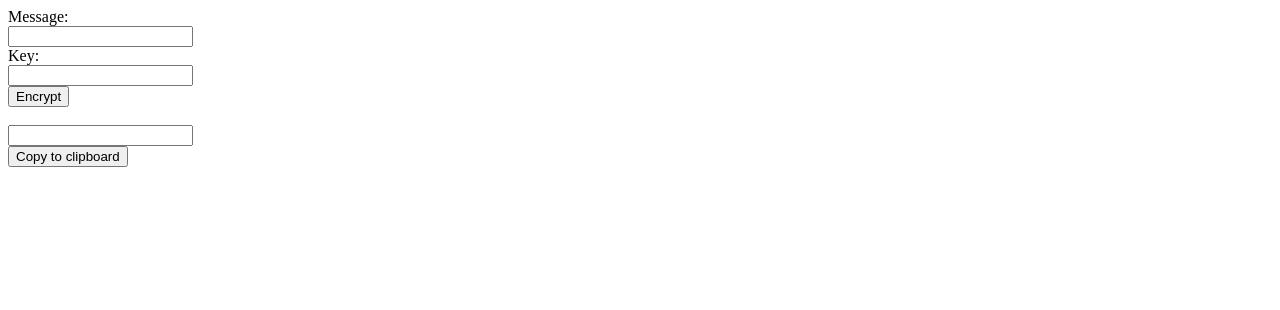
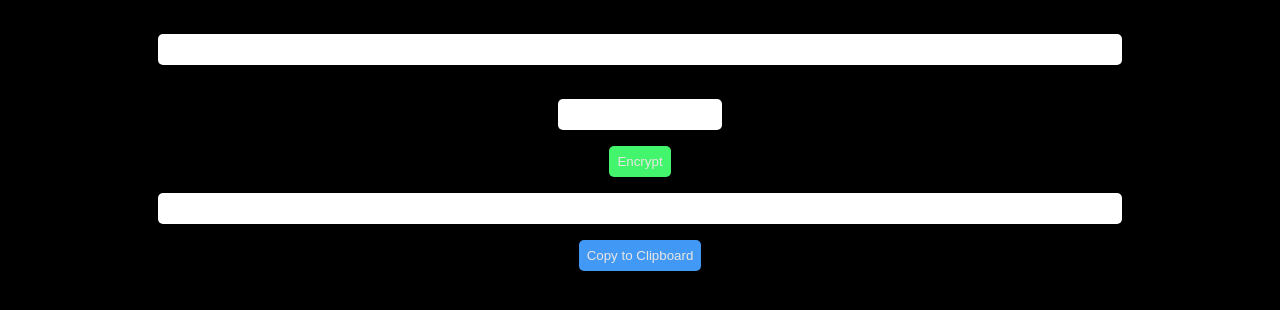
Before and after one commit to IzuTJ/vigenere-cipher, a plain HTML site: page index.html in a window 1280 px wide. Drawn offline with Linux system fonts and the light colour scheme.

Commit message:
Added some basic styling.

```diff
--- a/index.html
+++ b/index.html
@@ -5,18 +5,49 @@
     <meta name="viewport" content="width=device-width, initial-scale=1.0">
     <title>Vigenere</title>
 </head>
+<style>
+    body{
+        background-color: black;
+    }
+    form{
+        text-align: center;
+    }
+    input[type=text]{
+        color: rgb(232, 230, 227);
+        width: 75%;
+        padding: 8px;
+        margin: 8px;
+        border-radius: 5px;
+        border: none;
+    }
+    input[type=button]{
+        color: rgb(232, 230, 227);
+        padding: 8px;
+        margin: 8px;
+        border-radius: 5px;
+        border: none;
+    }
+    #key{
+        width: 20ch;
+    }
+    #encrypt{
+        background-color: rgb(66, 245, 108);
+    }
+    #copy{
+        background-color: rgb(66, 153, 245);
+    }
+</style>
 <body>
     <form method="post">
         <label for="message">Message:</label><br>
         <input type="text" id="message"><br>
         <label for="key">Key:</label><br>
         <input type="text" id="key"><br>
-        <input type="button" value="Encrypt" onclick="encrypt()">
+        <input type="button" id="encrypt" value="Encrypt" onclick="encrypt()"><br>
+        <input type="text" id="encrypted"><br>
+        <input type="button" id="copy" value="Copy to Clipboard" onclick="copyText()">
     </form>
-    <br>
-    <input type="text" id="encrypted">
-    <br>
-    <input type="button" id="copy" value="Copy to clipboard" onclick="copyText()">
+
     <script src="index.js"></script>
 </body>
 </html>
```
Also changed, not shown: style.css (added).
